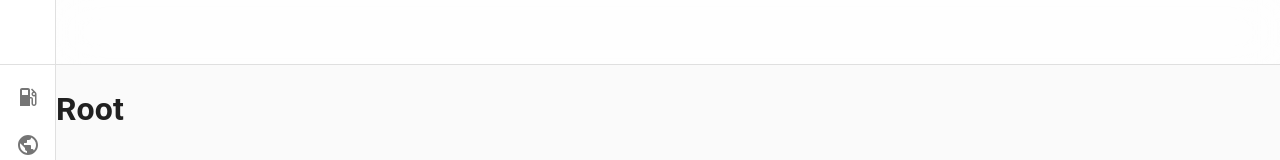
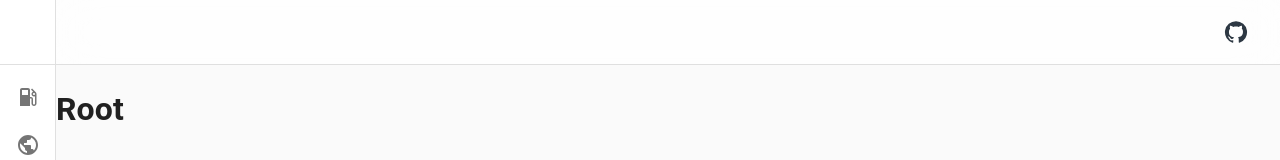
Before and after one commit to 0lfyi/front, a React (Create React App) app: page / in a window 1280 px wide. Shown: the top 160 px of the page. Built offline with nearby package versions, Linux system fonts and the light colour scheme.

Commit message:
github link added

```diff
--- a/src/modules/core/App/AppFrame/AppBar.tsx
+++ b/src/modules/core/App/AppFrame/AppBar.tsx
@@ -2,6 +2,8 @@ import { FC } from "react";
 import { styled } from "@mui/material/styles";
 import MuiAppBar from "@mui/material/AppBar";
 import Toolbar from "@mui/material/Toolbar";
+import IconButton from "@mui/material/IconButton";
+import GitHubIcon from '@mui/icons-material/GitHub';
 import Box from "@mui/material/Box";
 
 const Container = styled(MuiAppBar)(({ theme }) => ({
@@ -25,6 +27,15 @@ const AppBar: FC = () => {
       >
         <Box display="flex" sx={{ flexGrow: 1 }} justifyContent="center">
         </Box>
+        <IconButton
+          color="inherit"
+          component="a"
+          href="https://github.com/0lfyi/"
+          target="_blank"
+          rel="noopener noreferrer"
+        >
+          <GitHubIcon />
+        </IconButton>
       </Toolbar>
     </Container>
   );
```
